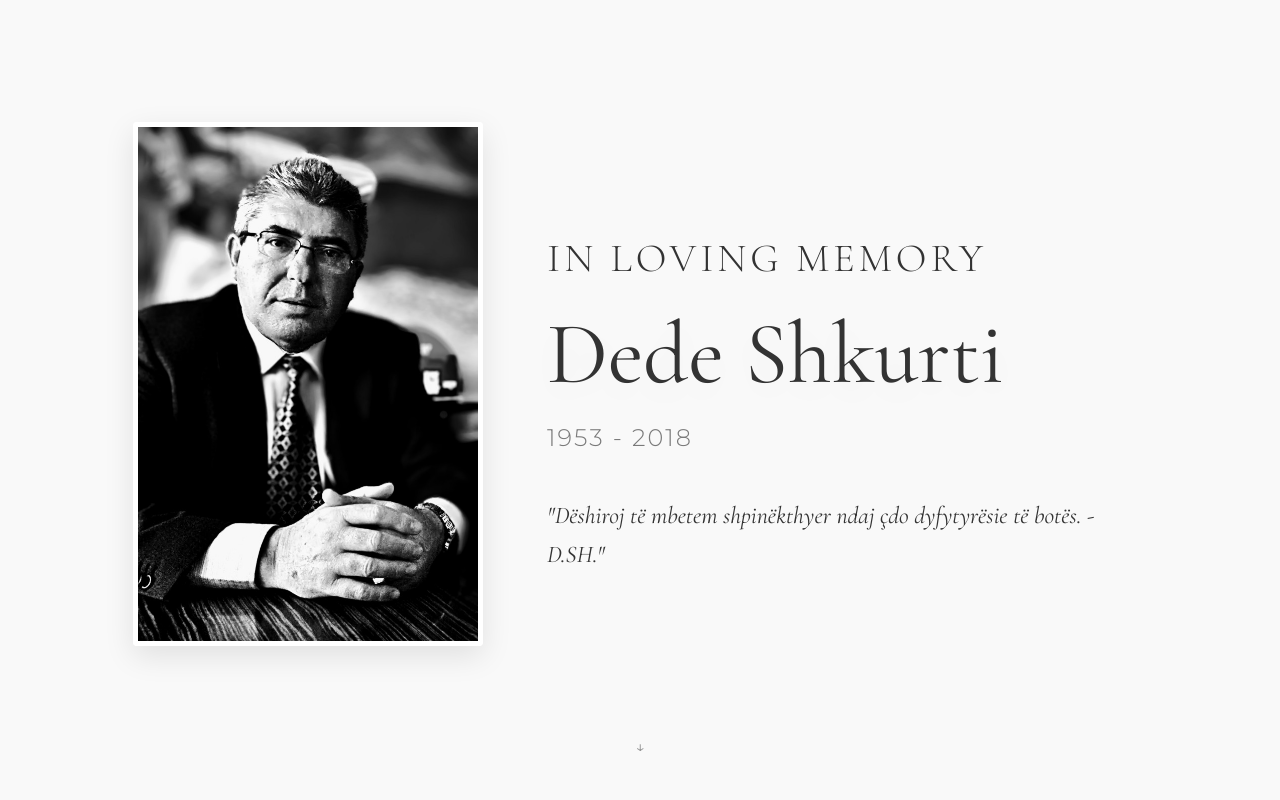
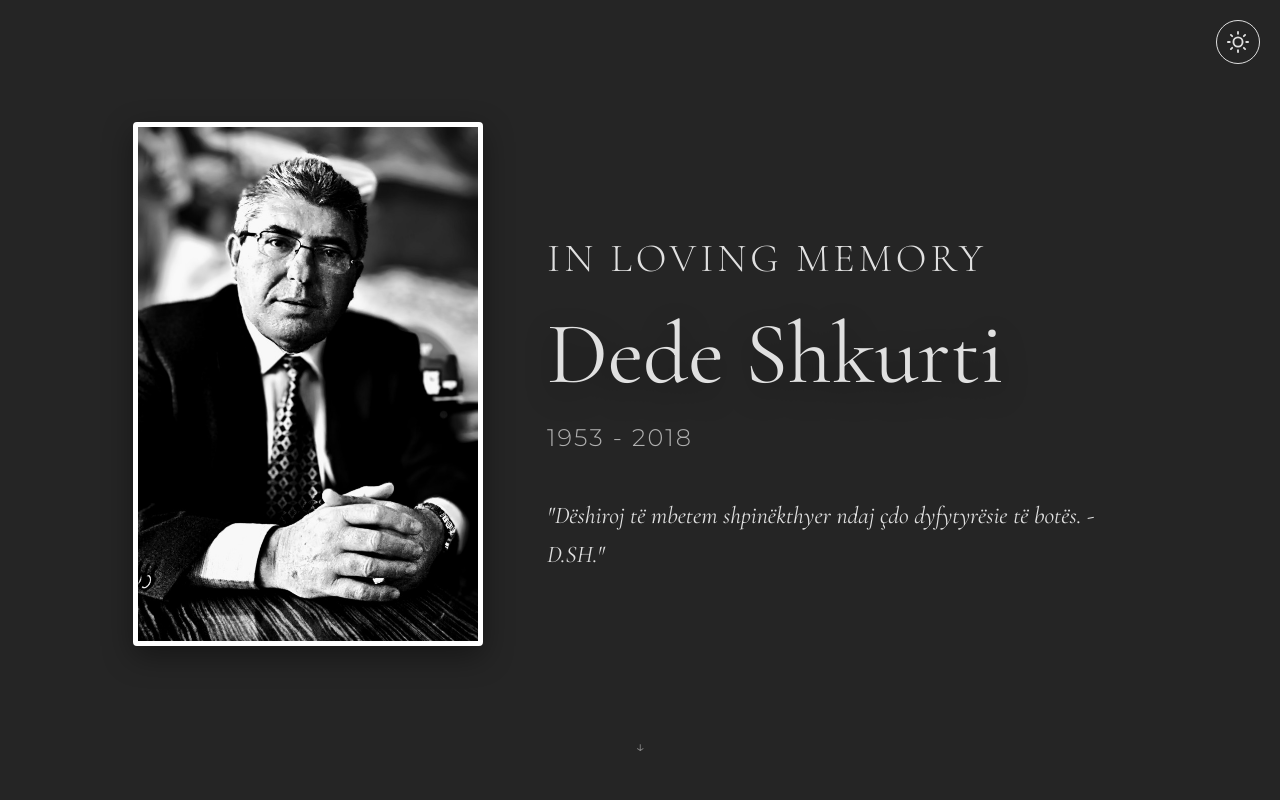
Before and after one commit to erindshkurti/dedeshkurti.com, a plain HTML site: page index.html in a window 1280 px wide. Shown: the top 800 px of the page. Drawn offline with nearby package versions, Linux system fonts and the light colour scheme.

Commit message:
feat: Implement dark/light mode theme toggle with persistent user preference and updated CSS variables.

```diff
--- a/index.html
+++ b/index.html
@@ -15,6 +15,20 @@
 </head>
 
 <body>
+    <button id="theme-toggle" class="theme-toggle" aria-label="Toggle Light Mode">
+        <!-- Default to Sun icon (for switching to light mode) -->
+        <svg class="icon" viewBox="0 0 24 24">
+            <circle cx="12" cy="12" r="5"></circle>
+            <line x1="12" y1="1" x2="12" y2="3"></line>
+            <line x1="12" y1="21" x2="12" y2="23"></line>
+            <line x1="4.22" y1="4.22" x2="5.64" y2="5.64"></line>
+            <line x1="18.36" y1="18.36" x2="19.78" y2="19.78"></line>
+            <line x1="1" y1="12" x2="3" y2="12"></line>
+            <line x1="21" y1="12" x2="23" y2="12"></line>
+            <line x1="4.22" y1="19.78" x2="5.64" y2="18.36"></line>
+            <line x1="18.36" y1="5.64" x2="19.78" y2="4.22"></line>
+        </svg>
+    </button>
 
     <header class="hero">
         <div class="hero-content fade-in">
--- a/script.js
+++ b/script.js
@@ -16,4 +16,50 @@ document.addEventListener('DOMContentLoaded', () => {
 
     const fadeElements = document.querySelectorAll('.fade-in-scroll');
     fadeElements.forEach(el => observer.observe(el));
+
+    // Theme Toggle
+    const themeToggle = document.getElementById('theme-toggle');
+    const body = document.body;
+    const iconContainer = themeToggle.querySelector('.icon');
+
+    // Icons (SVG strings)
+    const sunIcon = `
+        <circle cx="12" cy="12" r="5"></circle>
+        <line x1="12" y1="1" x2="12" y2="3"></line>
+        <line x1="12" y1="21" x2="12" y2="23"></line>
+        <line x1="4.22" y1="4.22" x2="5.64" y2="5.64"></line>
+        <line x1="18.36" y1="18.36" x2="19.78" y2="19.78"></line>
+        <line x1="1" y1="12" x2="3" y2="12"></line>
+        <line x1="21" y1="12" x2="23" y2="12"></line>
+        <line x1="4.22" y1="19.78" x2="5.64" y2="18.36"></line>
+        <line x1="18.36" y1="5.64" x2="19.78" y2="4.22"></line>
+    `;
+
+    const moonIcon = `
+        <path d="M21 12.79A9 9 0 1 1 11.21 3 7 7 0 0 0 21 12.79z"></path>
+    `;
+
+    // Check for saved preference (Default is now Dark, so we check for 'light')
+    const savedTheme = localStorage.getItem('theme');
+    if (savedTheme === 'light') {
+        body.classList.add('light-mode');
+        iconContainer.innerHTML = moonIcon; // Show moon to switch back to dark
+        themeToggle.setAttribute('aria-label', 'Toggle Dark Mode');
+    } else {
+        // Default is dark
+        iconContainer.innerHTML = sunIcon; // Show sun to switch to light
+        themeToggle.setAttribute('aria-label', 'Toggle Light Mode');
+    }
+
+    themeToggle.addEventListener('click', () => {
+        body.classList.toggle('light-mode');
+        const isLight = body.classList.contains('light-mode');
+
+        // Update icon
+        iconContainer.innerHTML = isLight ? moonIcon : sunIcon;
+        themeToggle.setAttribute('aria-label', isLight ? 'Toggle Dark Mode' : 'Toggle Light Mode');
+
+        // Save preference
+        localStorage.setItem('theme', isLight ? 'light' : 'dark');
+    });
 });
--- a/styles.css
+++ b/styles.css
@@ -1,14 +1,65 @@
 :root {
-    /* Colors - Minimal & Elegant */
+    /* Colors - Dark Mode (Default) */
+    --bg-color: #252525;
+    --text-color: #e0e0e0;
+    --accent-color: #b0b0b0;
+    --secondary-bg: #333333;
+    --border-color: #444444;
+    --shadow-color: rgba(0, 0, 0, 0.4);
+
+    /* Fonts */
+    --font-serif: 'Cormorant Garamond', serif;
+    --font-sans: 'Montserrat', sans-serif;
+}
+
+body.light-mode {
+    /* Colors - Light Mode */
     --bg-color: #f9f9f9;
     --text-color: #333333;
     --accent-color: #7a7a7a;
     --secondary-bg: #ffffff;
     --border-color: #e0e0e0;
+    --shadow-color: rgba(0, 0, 0, 0.05);
+}
 
-    /* Fonts */
-    --font-serif: 'Cormorant Garamond', serif;
-    --font-sans: 'Montserrat', sans-serif;
+/* Theme Toggle Button */
+.theme-toggle {
+    position: fixed;
+    top: 20px;
+    right: 20px;
+    background: transparent;
+    border: 1px solid var(--text-color);
+    color: var(--text-color);
+    width: 44px;
+    height: 44px;
+    border-radius: 50%;
+    cursor: pointer;
+    z-index: 1000;
+    display: flex;
+    align-items: center;
+    justify-content: center;
+    transition: all 0.3s ease;
+    padding: 10px;
+}
+
+.theme-toggle svg {
+    width: 100%;
+    height: 100%;
+    fill: none;
+    stroke: currentColor;
+    stroke-width: 2;
+    stroke-linecap: round;
+    stroke-linejoin: round;
+    transition: transform 0.5s ease;
+}
+
+.theme-toggle:hover {
+    background-color: var(--text-color);
+    color: var(--bg-color);
+}
+
+.theme-toggle:hover svg {
+    transform: rotate(15deg);
 }
 
 * {
@@ -71,7 +122,7 @@ h4 {
     border-radius: 4px;
     /* Slight rounded corners instead of circle */
     margin-bottom: 2rem;
-    box-shadow: 0 10px 30px rgba(0, 0, 0, 0.1);
+    box-shadow: 0 10px 30px var(--shadow-color);
     overflow: hidden;
     border: 5px solid #fff;
     flex-shrink: 0;
@@ -109,7 +160,7 @@ h4 {
     margin-bottom: 1rem;
     line-height: 1.1;
     font-weight: 400;
-    text-shadow: 0 10px 30px rgba(0, 0, 0, 0.05);
+    text-shadow: 0 10px 30px var(--shadow-color);
     /* Subtle shadow for depth */
 }
 
@@ -203,24 +254,36 @@ h4 {
 
 .gallery-item {
     aspect-ratio: 1;
-    background-color: #f0f0f0;
+    background-color: var(--secondary-bg);
+    /* Use variable for dark mode support */
     border-radius: 4px;
     transition: transform 0.3s ease, box-shadow 0.3s ease;
     overflow: hidden;
     position: relative;
+    /* Hardware acceleration fix */
+    -webkit-backface-visibility: hidden;
+    backface-visibility: hidden;
+    transform: translateZ(0);
 }
 
 .gallery-item img {
     width: 100%;
     height: 100%;
     object-fit: cover;
-    transition: transform 0.5s ease;
+    transition: transform 0.5s ease, filter 0.5s ease;
     filter: grayscale(100%);
+    /* Hardware acceleration fix */
+    -webkit-backface-visibility: hidden;
+    backface-visibility: hidden;
+    transform: translateZ(0);
+    will-change: transform, filter;
 }
 
 .gallery-item:hover {
     transform: translateY(-5px);
-    box-shadow: 0 10px 20px rgba(0, 0, 0, 0.1);
+    box-shadow: 0 10px 20px var(--shadow-color);
+    z-index: 1;
+    /* Ensure it stays on top during transform */
 }
 
 .gallery-item:hover img {
```
